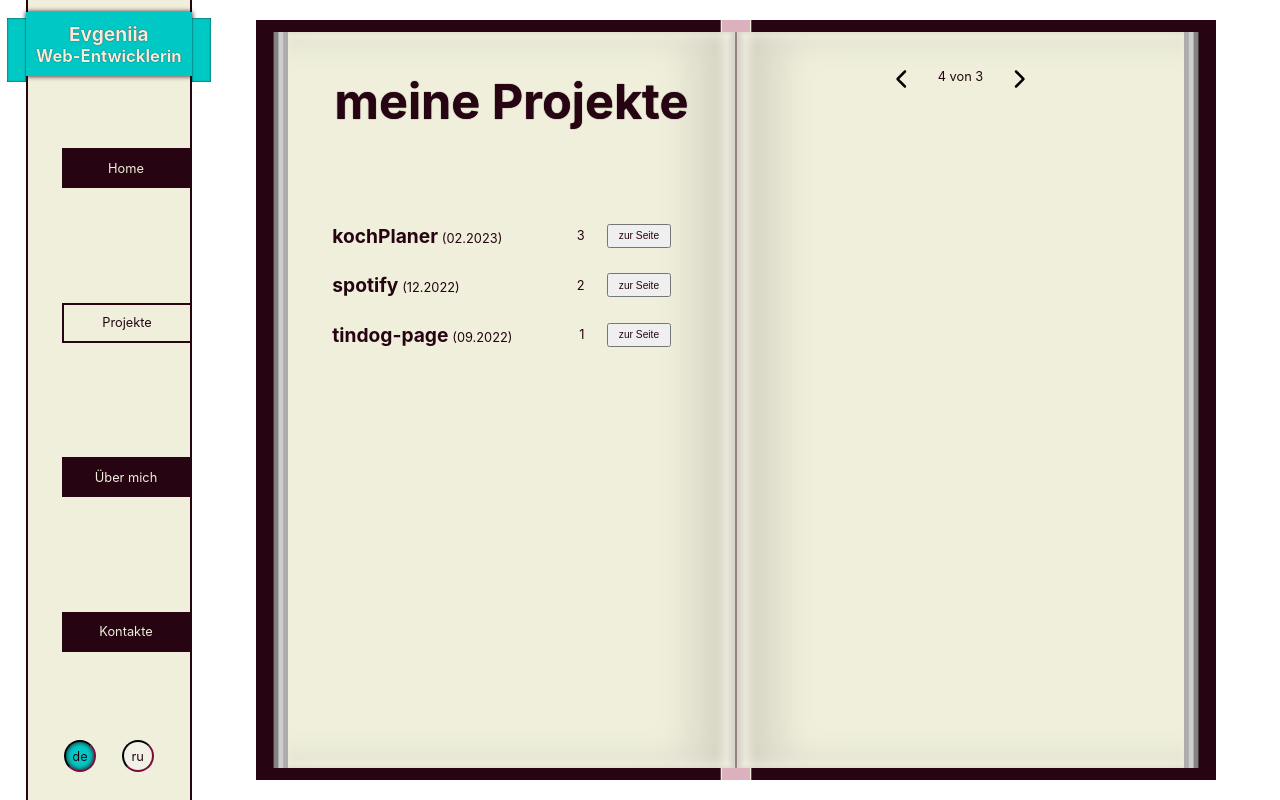
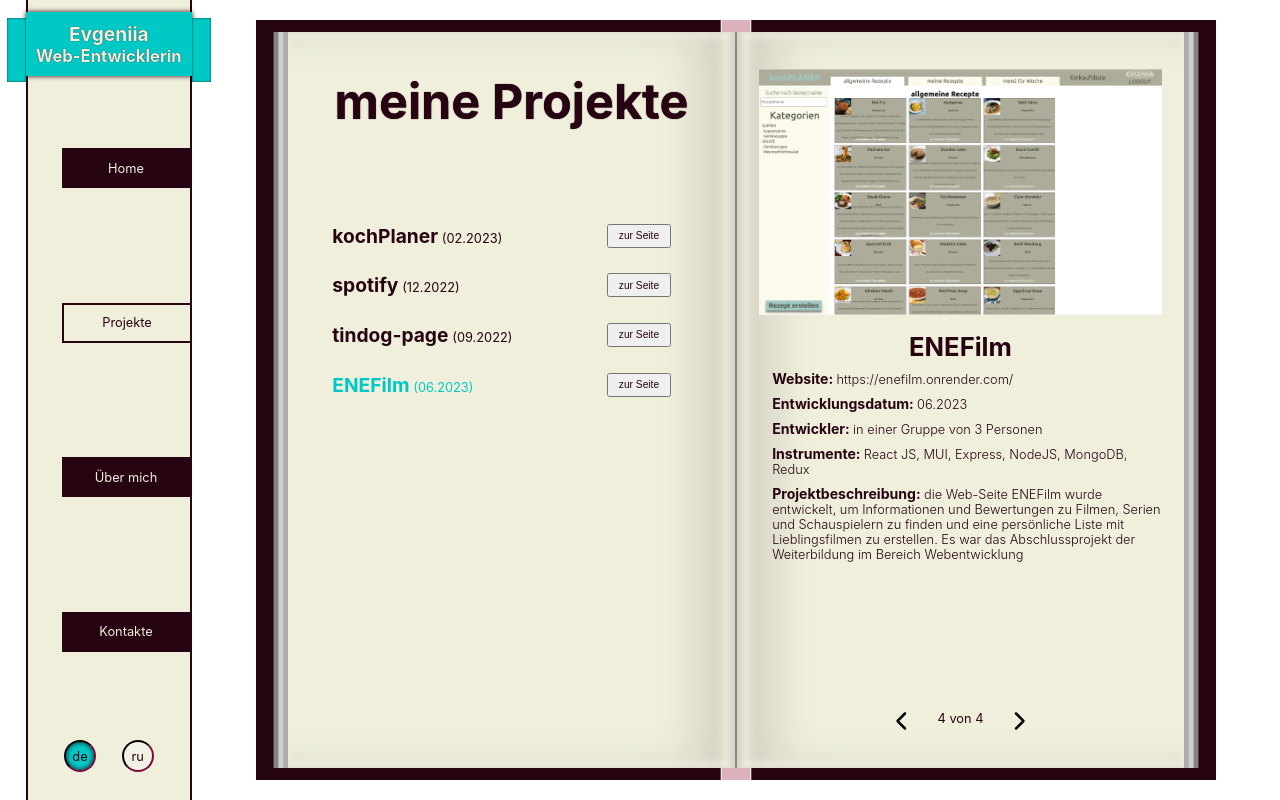
Before and after one commit to Vgenia14/portfolio2, a React (Create React App) app: page /projects/4 in a window 1280 px wide. Built offline with nearby package versions, Linux system fonts and the light colour scheme.

Commit message:
27.Jun.  Projekt_ENEFILM

```diff
--- a/src/data.json
+++ b/src/data.json
@@ -38,5 +38,19 @@
     "developer_ru": "",
     "title_ru": "tindog-page ",
     "discription_ru": ""
+  },
+
+  {
+    "id": "4",
+    "title": "ENEFilm",
+    "url": "https://enefilm.onrender.com/",
+    "photo": "Project_Recips_1.png",
+    "date": "06.2023",
+    "instrumente": "React JS, MUI, Express, NodeJS, MongoDB, Redux ",
+    "discription": "die Web-Seite ENEFilm wurde entwickelt, um Informationen und Bewertungen zu Filmen, Serien und Schauspielern zu finden und eine persönliche Liste mit Lieblingsfilmen zu erstellen. Es war das Abschlussprojekt der Weiterbildung im Bereich Webentwicklung",
+    "developer": "in einer Gruppe von 3 Personen",
+    "developer_ru": "в группе из 3-х человек",
+    "title_ru": "ENEFilm",
+    "discription_ru": "веб-сайт ENEFilm был разработан для поиска информации и отзывов о фильмах, сериалах и актерах, а также для создания персонального списка любимых фильмов. Это был завершающий проект дополнительного образования в области веб-разработки."
   }
 ]
--- a/src/pages/projects/ProjectsList.jsx
+++ b/src/pages/projects/ProjectsList.jsx
@@ -18,7 +18,7 @@ export default function ProjectsList({ projects }) {
                 <span>({project.date}) </span>
               </h2>
 
-              <p className="id_number">{project.id}</p>
+              {/* <p className="id_number">{project.id}</p> */}
             </NavLink>
 
             <button>
```
